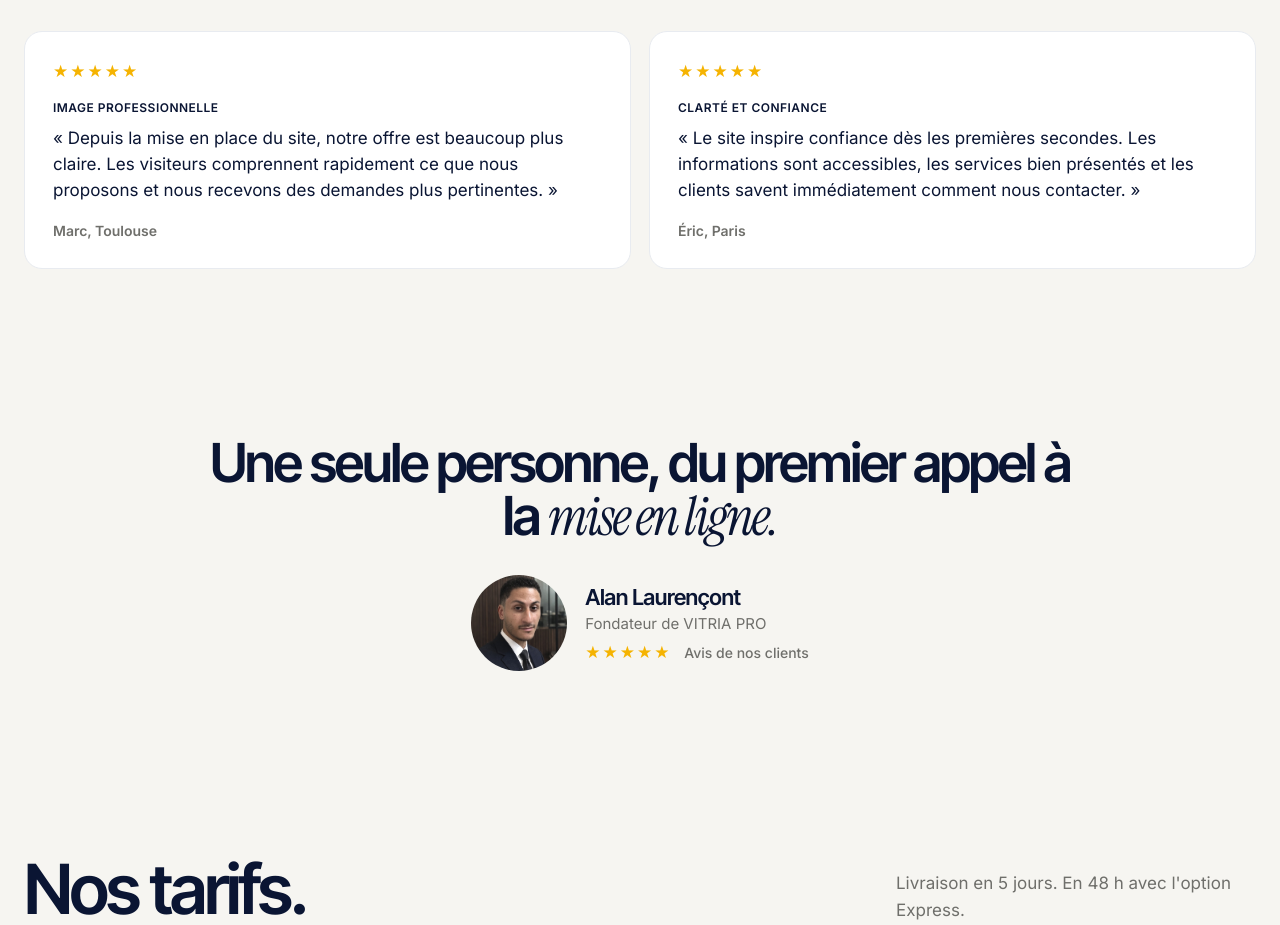
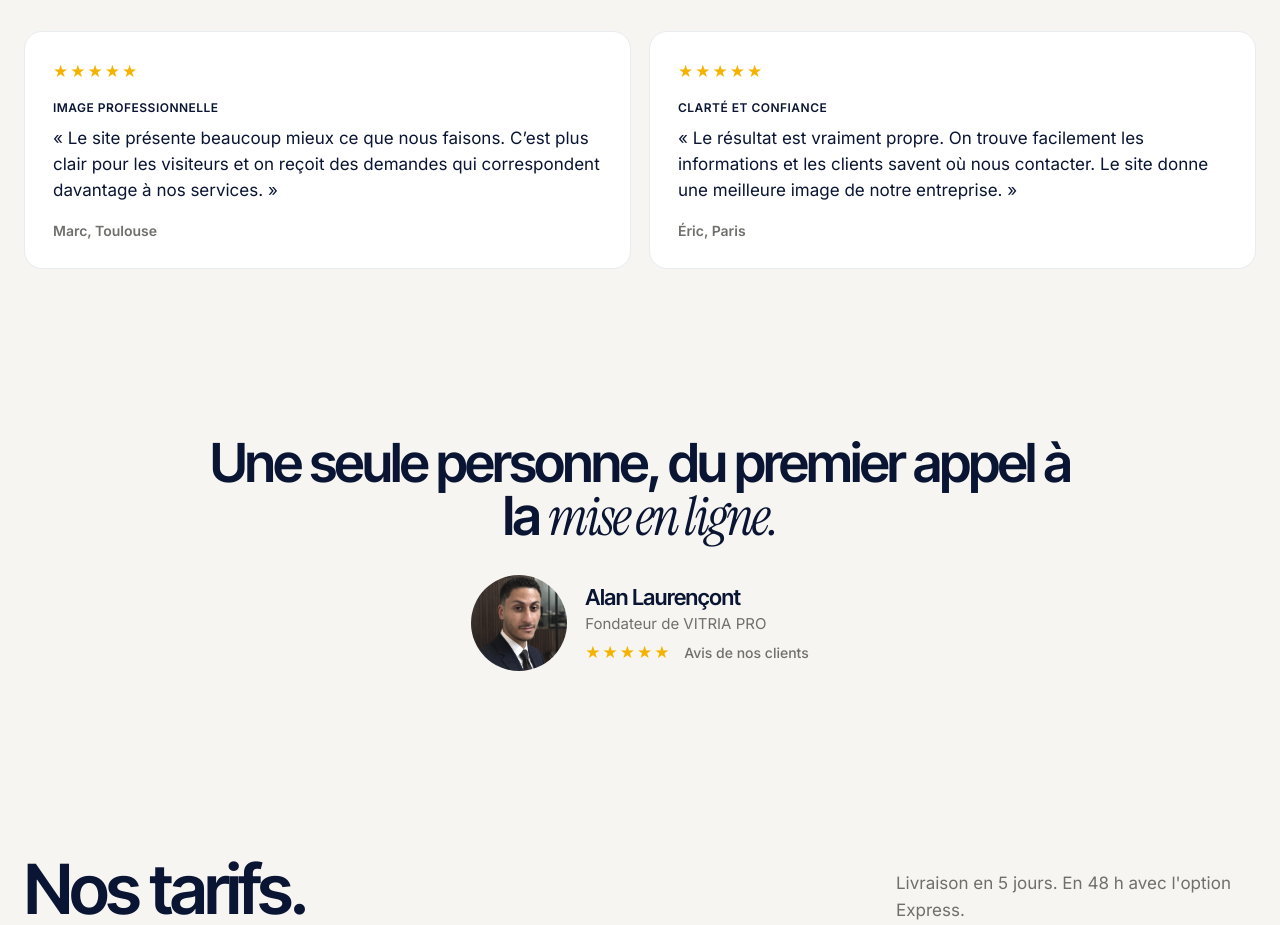
Before and after one commit to Tausska/vitriapro, a plain HTML site: page index.html in a window 1280 px wide. Shown: the part 2750-3675 px from the top of the page. Drawn offline with Linux system fonts and the light colour scheme.

Commit message:
Polish Marc and Eric testimonials on index.html

```diff
--- a/index.html
+++ b/index.html
@@ -209,13 +209,13 @@ td.us{margin:2px -16px 4px;padding:11px 16px;width:calc(100% + 32px)!important}t
    <figure>
     <div class="stars" aria-label="5 étoiles sur 5">★★★★★</div>
     <div class="review-label">IMAGE PROFESSIONNELLE</div>
-    <blockquote>« Depuis la mise en place du site, notre offre est beaucoup plus claire. Les visiteurs comprennent rapidement ce que nous proposons et nous recevons des demandes plus pertinentes. »</blockquote>
+    <blockquote>« Le site présente beaucoup mieux ce que nous faisons. C’est plus clair pour les visiteurs et on reçoit des demandes qui correspondent davantage à nos services. »</blockquote>
     <figcaption>Marc, Toulouse</figcaption>
    </figure>
    <figure>
     <div class="stars" aria-label="5 étoiles sur 5">★★★★★</div>
     <div class="review-label">CLARTÉ ET CONFIANCE</div>
-    <blockquote>« Le site inspire confiance dès les premières secondes. Les informations sont accessibles, les services bien présentés et les clients savent immédiatement comment nous contacter. »</blockquote>
+    <blockquote>« Le résultat est vraiment propre. On trouve facilement les informations et les clients savent où nous contacter. Le site donne une meilleure image de notre entreprise. »</blockquote>
     <figcaption>Éric, Paris</figcaption>
    </figure>
   </div>
```
